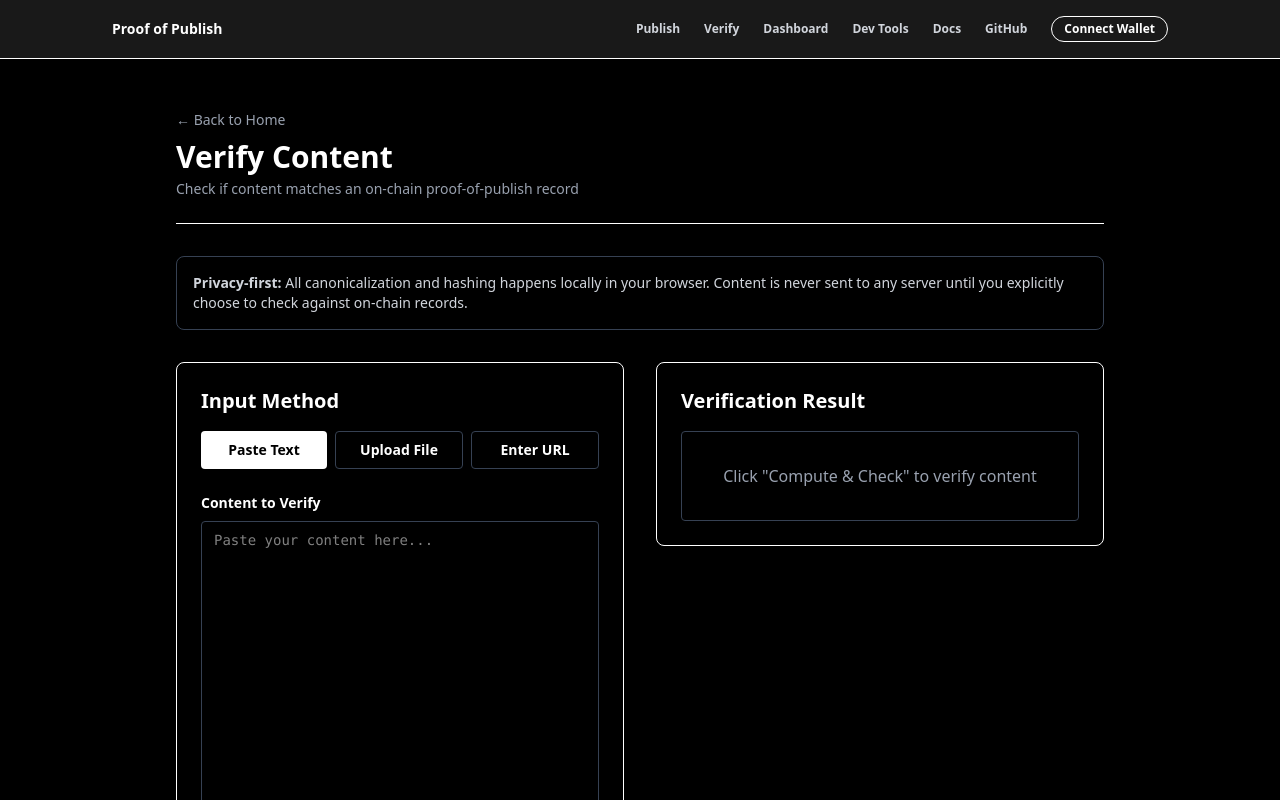
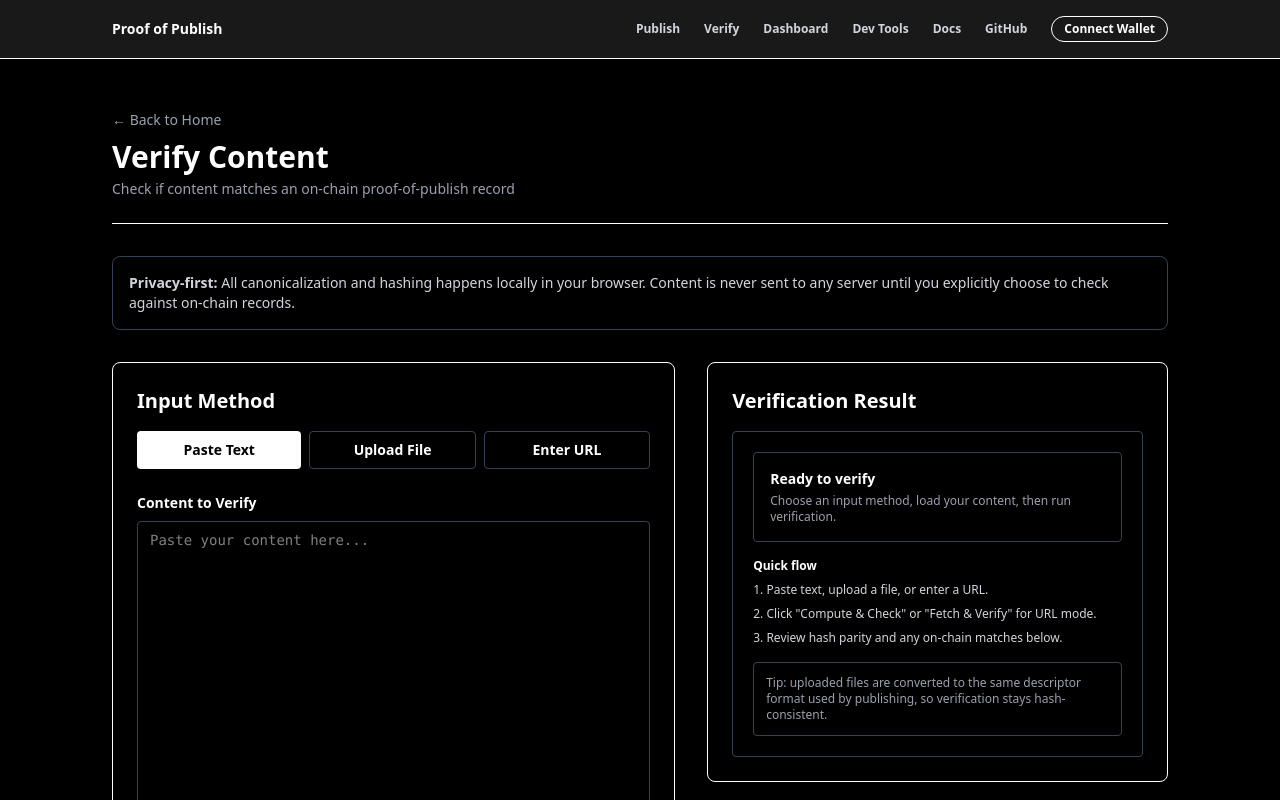
Before and after one commit to BodhiOng/Proof-of-Publish-Timestamping-Portal, a Next.js app: page /verify in a window 1280 px wide. Shown: the top 800 px of the page. Built offline with nearby package versions, Linux system fonts and the light colour scheme.

Commit message:
refined verify page ui

```diff
--- a/app/verify/page.tsx
+++ b/app/verify/page.tsx
@@ -152,7 +152,7 @@ export default function VerifyPage() {
 
   return (
     <main className="min-h-screen bg-black text-white">
-      <div className="mx-auto max-w-5xl px-6 py-12 lg:px-12">
+      <div className="mx-auto max-w-6xl px-6 py-12 lg:px-12">
         {/* Header */}
         <div className="mb-8 border-b border-white pb-6">
           <Link href="/" className="text-sm text-gray-400 hover:text-white">
@@ -172,17 +172,17 @@ export default function VerifyPage() {
           </p>
         </div>
 
-        <div className="grid gap-8 lg:grid-cols-2">
+        <div className="grid gap-8 lg:grid-cols-[minmax(0,1.1fr)_minmax(0,0.9fr)]">
           {/* Left: Input */}
           <div className="space-y-6">
             <div className="rounded-lg border border-white bg-black p-6">
               <h2 className="mb-4 text-xl font-bold">Input Method</h2>
 
               {/* Method Selector */}
-              <div className="mb-6 flex gap-2">
+              <div className="mb-6 flex flex-wrap gap-2">
                 <button
                   onClick={() => setInputMethod("text")}
-                  className={`flex-1 rounded px-4 py-2 text-sm font-bold ${
+                  className={`min-w-[120px] flex-1 rounded px-4 py-2 text-sm font-bold ${
                     inputMethod === "text"
                       ? "bg-white text-black"
                       : "border border-gray-700 bg-black text-white hover:border-white"
@@ -192,7 +192,7 @@ export default function VerifyPage() {
                 </button>
                 <button
                   onClick={() => setInputMethod("file")}
-                  className={`flex-1 rounded px-4 py-2 text-sm font-bold ${
+                  className={`min-w-[120px] flex-1 rounded px-4 py-2 text-sm font-bold ${
                     inputMethod === "file"
                       ? "bg-white text-black"
                       : "border border-gray-700 bg-black text-white hover:border-white"
@@ -202,7 +202,7 @@ export default function VerifyPage() {
                 </button>
                 <button
                   onClick={() => setInputMethod("url")}
-                  className={`flex-1 rounded px-4 py-2 text-sm font-bold ${
+                  className={`min-w-[120px] flex-1 rounded px-4 py-2 text-sm font-bold ${
                     inputMethod === "url"
                       ? "bg-white text-black"
                       : "border border-gray-700 bg-black text-white hover:border-white"
@@ -312,13 +312,29 @@ export default function VerifyPage() {
           </div>
 
           {/* Right: Results */}
-          <div className="space-y-6">
+          <div className="space-y-6 lg:sticky lg:top-6 lg:self-start">
             <div className="rounded-lg border border-white bg-black p-6">
               <h2 className="mb-4 text-xl font-bold">Verification Result</h2>
 
               {!result && !error && (
-                <div className="rounded border border-gray-700 bg-black p-8 text-center text-gray-400">
-                  <p>Click "Compute & Check" to verify content</p>
+                <div className="space-y-4 rounded border border-gray-700 bg-black p-5">
+                  <div className="rounded border border-gray-700 bg-black p-4">
+                    <p className="text-sm font-bold text-white">Ready to verify</p>
+                    <p className="mt-1 text-xs text-gray-400">
+                      Choose an input method, load your content, then run verification.
+                    </p>
+                  </div>
+
+                  <div className="space-y-2 text-xs text-gray-300">
+                    <p className="font-bold text-white">Quick flow</p>
+                    <p>1. Paste text, upload a file, or enter a URL.</p>
+                    <p>2. Click "Compute & Check" or "Fetch & Verify" for URL mode.</p>
+                    <p>3. Review hash parity and any on-chain matches below.</p>
+                  </div>
+
+                  <div className="rounded border border-gray-700 bg-black p-3 text-xs text-gray-400">
+                    Tip: uploaded files are converted to the same descriptor format used by publishing, so verification stays hash-consistent.
+                  </div>
                 </div>
               )}
 
@@ -334,7 +350,7 @@ export default function VerifyPage() {
                   <div>
                     <label className="mb-2 block text-sm font-bold">Computed Hash</label>
                     <div className="flex items-center gap-2">
-                      <code className="flex-1 truncate rounded border border-gray-700 bg-black px-3 py-2 font-mono text-xs text-white">
+                      <code className="flex-1 break-all rounded border border-gray-700 bg-black px-3 py-2 font-mono text-xs text-white">
                         {result.hash}
                       </code>
                       <button
```
